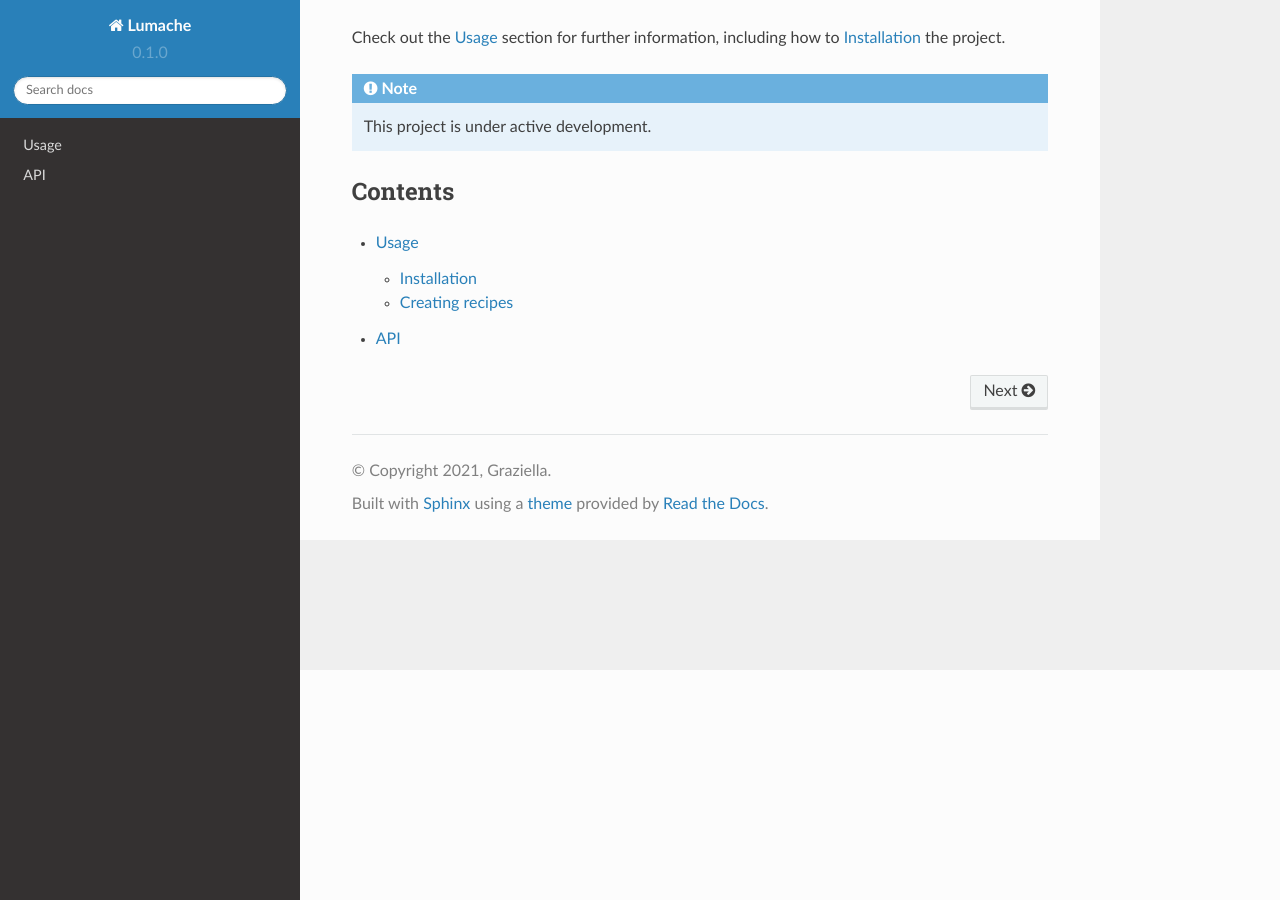
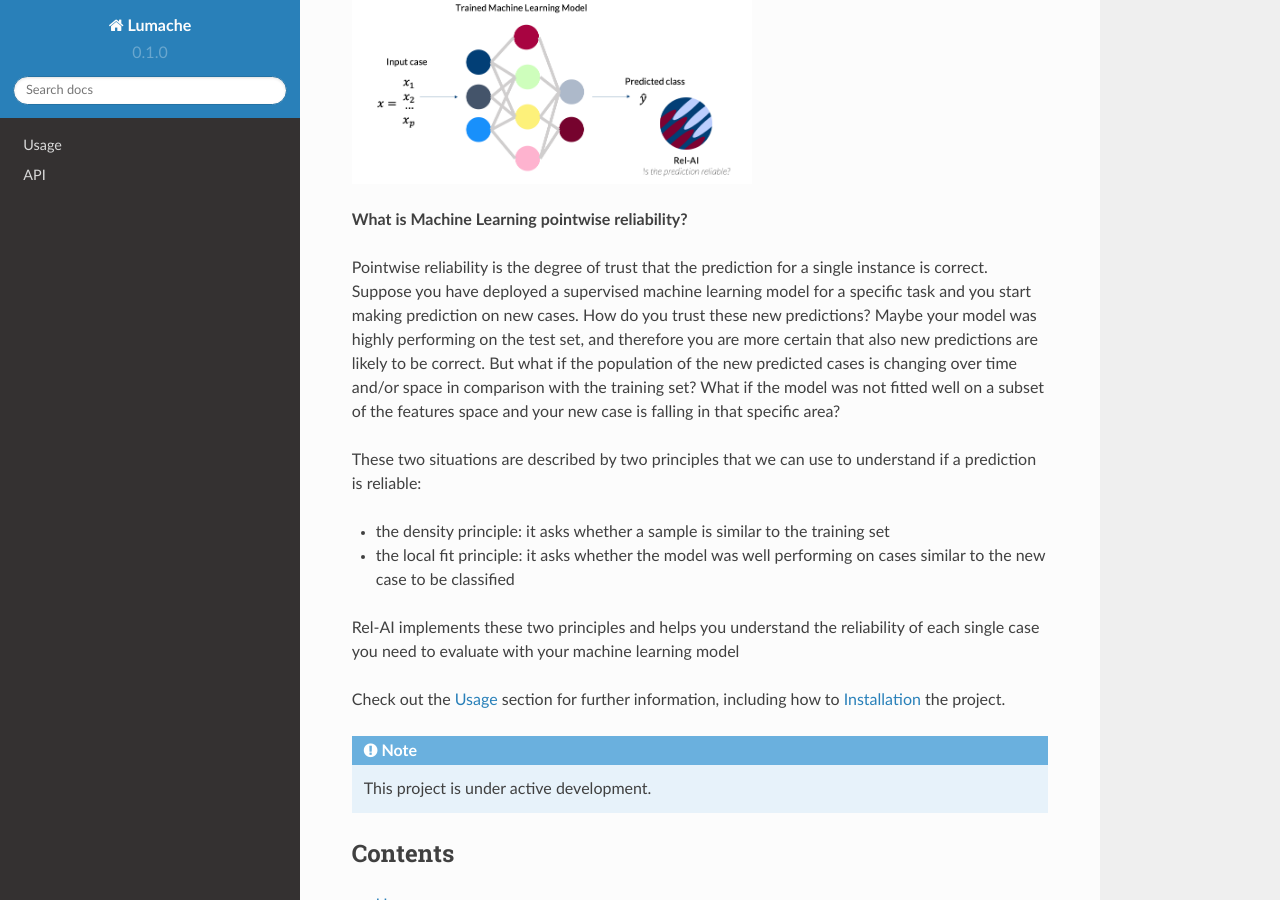
Before and after one commit to GiovannaNicora/rel-doc, a Sphinx documentation site: the page built from docs/source/index.rst, in a window 1280 px wide and 900 px high, scrolled down 230 px. Built offline with Sphinx 7.4.7 and the Read the Docs theme 2.0.0, drawn with Linux system fonts in a browser that asks for light colours.

Commit message:
first draft index.rst

```diff
--- a/docs/source/index.rst
+++ b/docs/source/index.rst
@@ -4,9 +4,22 @@ Welcome to Rel-AI's documentation!
 **Rel-AI** is a Python library to compute pointwise reliability of Machine Learning predictions.
 
 
+
+
+.. image:: workflow-rel-ai.png
+  :width: 400
+  :alt: Alternative text
+
 **What is Machine Learning pointwise reliability?**
 
+Pointwise reliability is the degree of trust that the prediction for a single instance is correct. Suppose you have deployed a supervised machine learning model for a specific task and you start making prediction on new cases. How do you trust these new predictions? Maybe your model was highly performing on the test set, and therefore you are more certain that also new predictions are likely to be correct. But what if the population of the new predicted cases is changing over time and/or space in comparison with the training set? What if the model was not fitted well on a subset of the features space and your new case is falling in that specific area?
 
+These two situations are described by two principles that we can use to understand if a prediction is reliable:
+
+* the density principle: it asks whether a sample is similar to the training set
+* the local fit principle: it asks whether the model was well performing on cases similar to the new case to be classified
+
+Rel-AI implements these two principles and helps you understand the reliability of each single case you need to evaluate with your machine learning model
 
 Check out the :doc:`usage` section for further information, including
 how to :ref:`installation` the project.
```
